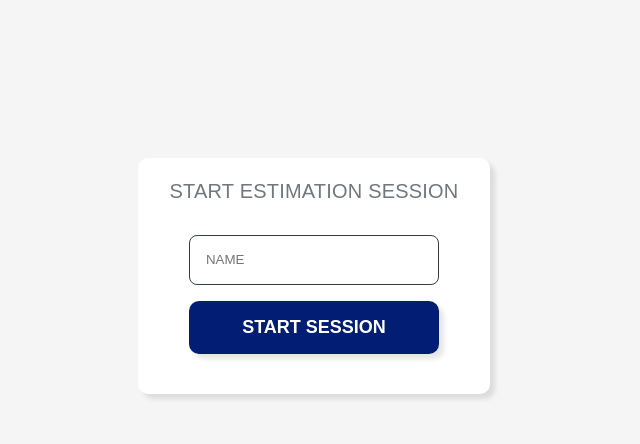
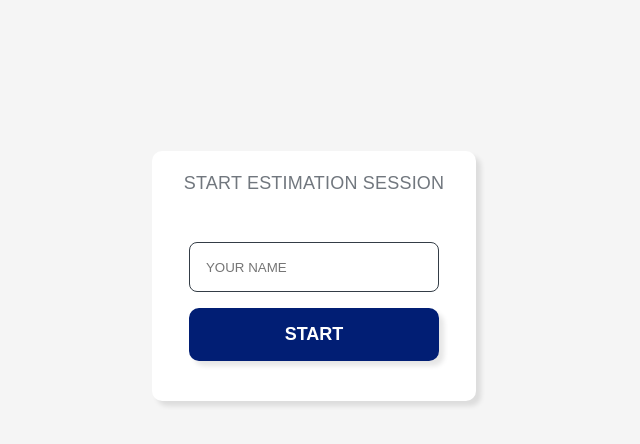
Before and after one commit to Steffra/estimate.cards, a Nuxt app: page /start in a window 1280 px wide. Shown: the top 444 px of the page, without its empty margins (326-966 px from the left). Built offline with nearby package versions, Linux system fonts and the light colour scheme.

Commit message:
refactor some code

```diff
--- a/components/BaseButton.vue
+++ b/components/BaseButton.vue
@@ -1,11 +1,11 @@
 <template>
-    <button :class="{ 'secondary': type === 'secondary' }">{{ text }}</button>
+    <button :class="{ 'secondary': secondary }">{{ text }}</button>
 </template>
 
 <script setup lang="ts">
-const { text, type } = defineProps<{
+const { text, secondary } = defineProps<{
     text: string
-    type: "primary" | "secondary"
+    secondary?: boolean
 }>()
 </script>
 
--- /dev/null
+++ b/components/BaseInput.vue
@@ -0,0 +1,30 @@
+<template>
+    <input v-model="inputValue">
+</template>
+
+<script setup lang="ts">
+//defineModel is the new fancy way to define v-model in >= Vue 3.4
+const inputValue = defineModel('inputValue')
+
+</script>
+
+<style scoped>
+input {
+    padding: 0 1rem;
+    border-radius: 0.5rem;
+    border: 1px solid #343d46;
+    color: #101316;
+    height: 3rem;
+    white-space: nowrap;
+    overflow: hidden;
+    text-overflow: ellipsis;
+    width: 100%;
+
+
+}
+
+input:focus {
+    border: 1px solid #0079cb;
+    outline: none;
+}
+</style>
--- a/components/BaseLink.vue
+++ b/components/BaseLink.vue
@@ -1,14 +1,14 @@
 <template>
     <NuxtLink :to="to">
-        <BaseButton :text="text" :type="type" />
+        <BaseButton :text="text" :secondary="secondary" />
     </NuxtLink>
 </template>
 
 <script setup lang="ts">
-const { to, text, type } = defineProps<{
+const { to, text, secondary } = defineProps<{
     to: string
     text: string
-    type: "primary" | "secondary"
+    secondary?: boolean
 }>()
 </script>
 
--- /dev/null
+++ b/components/DefaultLayout.vue
@@ -0,0 +1,37 @@
+<template>
+    <div class="wrapper">
+        <div class="content">
+            <slot></slot>
+        </div>
+    </div>
+</template>
+
+<style scoped>
+.wrapper {
+    padding: 1rem;
+
+    @media (width >=480px) {
+        display: flex;
+        justify-content: center;
+        align-items: center;
+        height: 100dvh;
+        background-color: #f5f5f5;
+    }
+}
+
+.content {
+    display: flex;
+    flex-direction: column;
+    align-items: center;
+    justify-content: center;
+    gap: 1rem;
+
+    @media (width >=480px) {
+        background-color: white;
+        box-shadow: 5px 5px 5px rgba(0, 0, 0, 0.1);
+        border-radius: 10px;
+        padding: 0.5rem 2rem 2.5rem 2rem;
+        margin-bottom: 35dvh;
+    }
+}
+</style>
--- a/pages/index.vue
+++ b/pages/index.vue
@@ -1,50 +1,24 @@
 <template>
-  <div class="wrapper">
-    <div class="content">
-      <div class="title">
-        <h1>START A NEW ESTIMATION SESSION</h1>
-        <h2> ... OR JOIN YOUR TEAM!</h2>
-      </div>
+  <DefaultLayout>
+    <div class="title">
+      <h1>START A NEW ESTIMATION SESSION</h1>
+      <h2> ... or join your team!</h2>
+    </div>
 
-      <BaseLink to="/start" text="START SESSION" type="primary"></BaseLink>
-      <BaseLink to="join" text="JOIN SESSION" type="secondary"></BaseLink>
+    <BaseLink to="/start" text="START SESSION"></BaseLink>
+    <BaseLink to="join" text="JOIN SESSION" secondary></BaseLink>
 
-    </div>
-  </div>
+  </DefaultLayout>
 </template>
 
 <style scoped>
-.wrapper {
-  padding: 1rem;
-
-  @media (width >=480px) {
-    display: flex;
-    justify-content: center;
-    align-items: center;
-    height: 100dvh;
-    background-color: #f5f5f5;
-  }
-}
-
-.content {
-  display: flex;
-  flex-direction: column;
-  align-items: center;
-  justify-content: center;
-  gap: 1rem;
-
-  @media (width >=480px) {
-    background-color: white;
-    box-shadow: 5px 5px 5px rgba(0, 0, 0, 0.1);
-    border-radius: 10px;
-    padding: 0.5rem 2rem 2.5rem 2rem;
-    margin-bottom: 35dvh;
-  }
-}
-
 .title {
   width: 100%;
   text-align: center;
+
+  @media (width >=480px) {
+    margin-top: 1rem;
+  }
 }
 
 h1 {
--- a/pages/join.vue
+++ b/pages/join.vue
@@ -1,124 +1,46 @@
+<script setup lang="ts">
+const name = ref('')
+const session = ref(window.location.pathname.split('/').pop())
+const router = useRouter()
+
+function startSession() {
+  window.sessionStorage.setItem('name', name.value)
+  if (session.value) {
+    router.push(`/session/${session.value}?name=${name.value}`)
+  } else {
+    router.push(`/session/new?name=${name.value}`)
+  }
+}
+</script>
 
 <template>
-  <div class="container">
-   <div></div>
-   <div></div>
-   <div style="flex-basis: 500rem;">Click me</div>
-   <div></div>
-   <div style="flex-basis: 30rem;"></div>
-   <div></div>
-   <div style="flex-basis: 5rem;"></div>
-   <div></div>
-   <div style="flex-basis: 5rem;"></div>
-   <div></div>
-   <div style="flex-basis: 2.5em;"></div>
-   <div style="flex-basis: 40rem;"></div>
-   <div></div>
-   <div style="flex-basis: 20rem;"></div>
-   <div style="flex-basis: 20rem;"></div>
-   <div></div>
-   <div></div>
-   <div style="flex-basis: 25rem;"></div>
-   <div style="flex-basis: 2.5rem;"></div>
-   <div style="flex-basis: 25rem;"></div>
-   <div></div>
-   <div></div>
-   <div style="flex-basis: 20rem;"></div>
-   <div style="flex-basis: 5rem;"></div>
- </div>
- </template>
- <script setup lang="ts">
+  <DefaultLayout>
+    <h2>START ESTIMATION SESSION</h2>
+    <form @submit.prevent="startSession">
+      <div>
+        <!-- this works since vue3.4! /> -->
+        <BaseInput v-model:inputValue="name" placeholder="NAME" />
+      </div>
+      <BaseButton :text="'START'" />
+    </form>
+  </DefaultLayout>
+</template>
 
- onMounted(() => {
-  const container = document.querySelector('.container')
-  for (const item of container.children) {
-  item.addEventListener('click', () => {
-    removeFlexItem(container, item)
-  })
-}
-})
-interface FlexItemInfo {
-  element: Element
-
-  x: number
-  y: number
-  width: number
-  height: number
+<style scoped>
+h2 {
+  font-size: 18px;
+  font-weight: 200;
+  margin-bottom: 2rem;
+  color: #71777e;
+  text-align: center;
 }
 
-
-function removeFlexItem(container: Element, item: Element): void {
-  const oldFlexItemsInfo = getFlexItemsInfo(container)
-  container.removeChild(item)
-  const newFlexItemsInfo = getFlexItemsInfo(container)
-
-  aminateFlexItems(oldFlexItemsInfo, newFlexItemsInfo)
-}
-
-function getFlexItemsInfo(container: Element): FlexItemInfo[] {
-  return Array.from(container.children).map((item) => {
-    const rect = item.getBoundingClientRect()
-    return {
-      element: item,
-      x: rect.left,
-      y: rect.top,
-      width: rect.right - rect.left,
-      height: rect.bottom - rect.top,
-    }
-  })
-}
-
-function aminateFlexItems(
-  oldFlexItemsInfo: FlexItemInfo[],
-  newFlexItemsInfo: FlexItemInfo[]
-): void {
-  for (const newFlexItemInfo of newFlexItemsInfo) {
-    const oldFlexItemInfo = oldFlexItemsInfo.find(
-      (itemInfo) => itemInfo.element === newFlexItemInfo.element
-    )
-
-    const translateX = oldFlexItemInfo.x - newFlexItemInfo.x
-    const translateY = oldFlexItemInfo.y - newFlexItemInfo.y
-    const scaleX = oldFlexItemInfo.width / newFlexItemInfo.width
-    const scaleY = oldFlexItemInfo.height / newFlexItemInfo.height
-
-    newFlexItemInfo.element.animate(
-      [
-        {
-          transform: `translate(${translateX}px, ${translateY}px) scale(${scaleX}, ${scaleY})`,
-        },
-        { transform: 'none' },
-      ],
-      {
-        duration: 250,
-        easing: 'ease-out',
-      }
-    )
+form {
+  &>div {
+    display: flex;
+    flex-direction: row;
+    margin-bottom: 1rem;
+    width: 100%;
   }
 }
-
-</script>
-
-
-<style>
-.container {
-  display: flex;
-  flex-wrap: wrap;
-}
-.container > * {
-  transform-origin: left top;
-}
-
-.container > * {
-  flex-grow: 1;
-  flex-basis: 10rem;
-  max-width: 40rem;
-  height: 10rem;
-  cursor: pointer;
-  border: 1px solid #AAA;
-
-  display: flex;
-  align-items:center;
-
-}
 </style>
--- /dev/null
+++ b/pages/join2.vue
@@ -0,0 +1,124 @@
+
+<template>
+  <div class="container">
+   <div></div>
+   <div></div>
+   <div style="flex-basis: 500rem;">Click me</div>
+   <div></div>
+   <div style="flex-basis: 30rem;"></div>
+   <div></div>
+   <div style="flex-basis: 5rem;"></div>
+   <div></div>
+   <div style="flex-basis: 5rem;"></div>
+   <div></div>
+   <div style="flex-basis: 2.5em;"></div>
+   <div style="flex-basis: 40rem;"></div>
+   <div></div>
+   <div style="flex-basis: 20rem;"></div>
+   <div style="flex-basis: 20rem;"></div>
+   <div></div>
+   <div></div>
+   <div style="flex-basis: 25rem;"></div>
+   <div style="flex-basis: 2.5rem;"></div>
+   <div style="flex-basis: 25rem;"></div>
+   <div></div>
+   <div></div>
+   <div style="flex-basis: 20rem;"></div>
+   <div style="flex-basis: 5rem;"></div>
+ </div>
+ </template>
+ <script setup lang="ts">
+
+ onMounted(() => {
+  const container = document.querySelector('.container')
+  for (const item of container.children) {
+  item.addEventListener('click', () => {
+    removeFlexItem(container, item)
+  })
+}
+})
+interface FlexItemInfo {
+  element: Element
+
+  x: number
+  y: number
+  width: number
+  height: number
+}
+
+
+function removeFlexItem(container: Element, item: Element): void {
+  const oldFlexItemsInfo = getFlexItemsInfo(container)
+  container.removeChild(item)
+  const newFlexItemsInfo = getFlexItemsInfo(container)
+
+  aminateFlexItems(oldFlexItemsInfo, newFlexItemsInfo)
+}
+
+function getFlexItemsInfo(container: Element): FlexItemInfo[] {
+  return Array.from(container.children).map((item) => {
+    const rect = item.getBoundingClientRect()
+    return {
+      element: item,
+      x: rect.left,
+      y: rect.top,
+      width: rect.right - rect.left,
+      height: rect.bottom - rect.top,
+    }
+  })
+}
+
+function aminateFlexItems(
+  oldFlexItemsInfo: FlexItemInfo[],
+  newFlexItemsInfo: FlexItemInfo[]
+): void {
+  for (const newFlexItemInfo of newFlexItemsInfo) {
+    const oldFlexItemInfo = oldFlexItemsInfo.find(
+      (itemInfo) => itemInfo.element === newFlexItemInfo.element
+    )
+
+    const translateX = oldFlexItemInfo.x - newFlexItemInfo.x
+    const translateY = oldFlexItemInfo.y - newFlexItemInfo.y
+    const scaleX = oldFlexItemInfo.width / newFlexItemInfo.width
+    const scaleY = oldFlexItemInfo.height / newFlexItemInfo.height
+
+    newFlexItemInfo.element.animate(
+      [
+        {
+          transform: `translate(${translateX}px, ${translateY}px) scale(${scaleX}, ${scaleY})`,
+        },
+        { transform: 'none' },
+      ],
+      {
+        duration: 250,
+        easing: 'ease-out',
+      }
+    )
+  }
+}
+
+</script>
+
+
+<style>
+.container {
+  display: flex;
+  flex-wrap: wrap;
+}
+.container > * {
+  transform-origin: left top;
+}
+
+.container > * {
+  flex-grow: 1;
+  flex-basis: 10rem;
+  max-width: 40rem;
+  height: 10rem;
+  cursor: pointer;
+  border: 1px solid #AAA;
+
+  display: flex;
+  align-items:center;
+
+}
+</style>
--- a/pages/start.vue
+++ b/pages/start.vue
@@ -11,56 +11,28 @@ function startSession() {
     router.push(`/session/new?name=${name.value}`)
   }
 }
-
 </script>
 
 <template>
-  <div class="wrapper">
-    <div class="content">
-      <h1>START ESTIMATION SESSION</h1>
-      <form @submit.prevent="startSession">
-        <div>
-          <input v-model="name" placeholder="NAME">
-        </div>
-        <BaseButton type="primary" :text="'START SESSION'" />
-      </form>
-    </div>
-  </div>
-
+  <DefaultLayout>
+    <h2>START ESTIMATION SESSION</h2>
+    <form @submit.prevent="startSession">
+      <div>
+        <!-- this works since vue3.4! /> -->
+        <BaseInput v-model:inputValue="name" placeholder="YOUR NAME" />
+      </div>
+      <BaseButton :text="'START'" />
+    </form>
+  </DefaultLayout>
 </template>
 
 <style scoped>
-.wrapper {
-  padding: 1rem;
-
-  @media (width >=480px) {
-    display: flex;
-    justify-content: center;
-    align-items: center;
-    height: 100dvh;
-    background-color: #f5f5f5;
-  }
-}
-
-.content {
-  @media (width >=480px) {
-    display: flex;
-    flex-direction: column;
-    align-items: center;
-    justify-content: center;
-    background-color: white;
-    box-shadow: 5px 5px 5px rgba(0, 0, 0, 0.1);
-    border-radius: 10px;
-    padding: 0.5rem 2rem 2.5rem 2rem;
-    margin-bottom: 35dvh;
-  }
-}
-
-h1 {
-  font-size: 20px;
+h2 {
+  font-size: 18px;
   font-weight: 200;
   margin-bottom: 2rem;
   color: #71777e;
+  text-align: center;
 }
 
 form {
@@ -71,23 +43,4 @@ form {
     width: 100%;
   }
 }
-
-input {
-  padding: 0 1rem;
-  border-radius: 0.5rem;
-  border: 1px solid #343d46;
-  color: #101316;
-  height: 3rem;
-  white-space: nowrap;
-  overflow: hidden;
-  text-overflow: ellipsis;
-  width: 100%;
-
-
-}
-
-input:focus {
-  border: 1px solid #0079cb;
-  outline: none;
-}
 </style>
```
